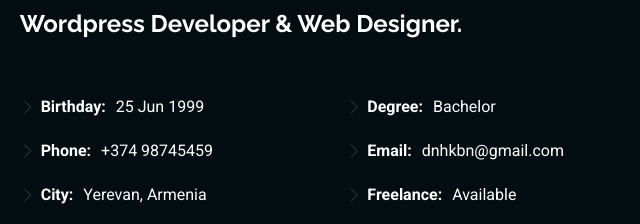
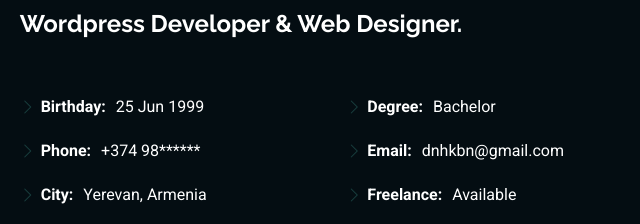
Before and after one commit to DianaHak/portfolio, a plain HTML site: page index.html in a window 1280 px wide. Shown: the part 1060-1284 px from the top of the page, 619-1259 px from the left. Drawn offline with Linux system fonts and the light colour scheme.

Commit message:
Update index.html

```diff
--- a/index.html
+++ b/index.html
@@ -38,8 +38,7 @@
     </div>
 
     <a href="index.html" class="logo d-flex align-items-center justify-content-center">
-      <!-- Uncomment the line below if you also wish to use an image logo -->
-      <!-- <img src="assets/img/logo.png" alt=""> -->
+
       <h1 class="sitename">Diana Hakobyan</h1>
     </a>
 
@@ -103,15 +102,13 @@
           <div class="col-lg-8 content">
             <h2>Wordpress Developer &amp; Web Designer.</h2>
             <p class="fst-italic py-3">
-              <!-- Lorem ipsum dolor sit amet, consectetur adipiscing elit, sed do eiusmod tempor incididunt ut labore et
-              dolore
-              magna aliqua. -->
+
             </p>
             <div class="row">
               <div class="col-lg-6">
                 <ul>
                   <li><i class="bi bi-chevron-right"></i> <strong>Birthday:</strong> <span>25 Jun 1999</span></li>
-                  <li><i class="bi bi-chevron-right"></i> <strong>Phone:</strong> <span>+374 98745459</span></li>
+                  <li><i class="bi bi-chevron-right"></i> <strong>Phone:</strong> <span>+374 98******</span></li>
                   <li><i class="bi bi-chevron-right"></i> <strong>City:</strong> <span>Yerevan, Armenia</span></li>
                 </ul>
               </div>
```
